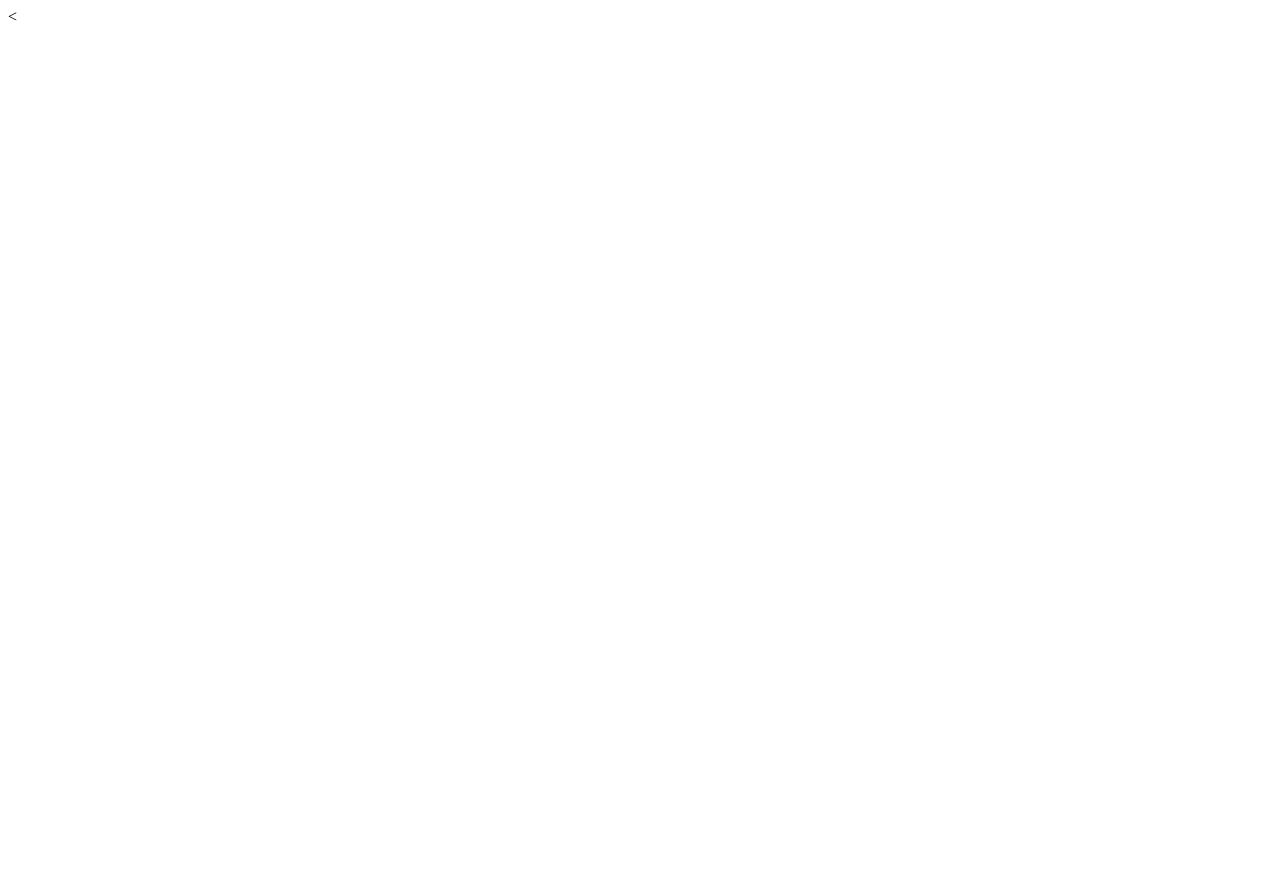
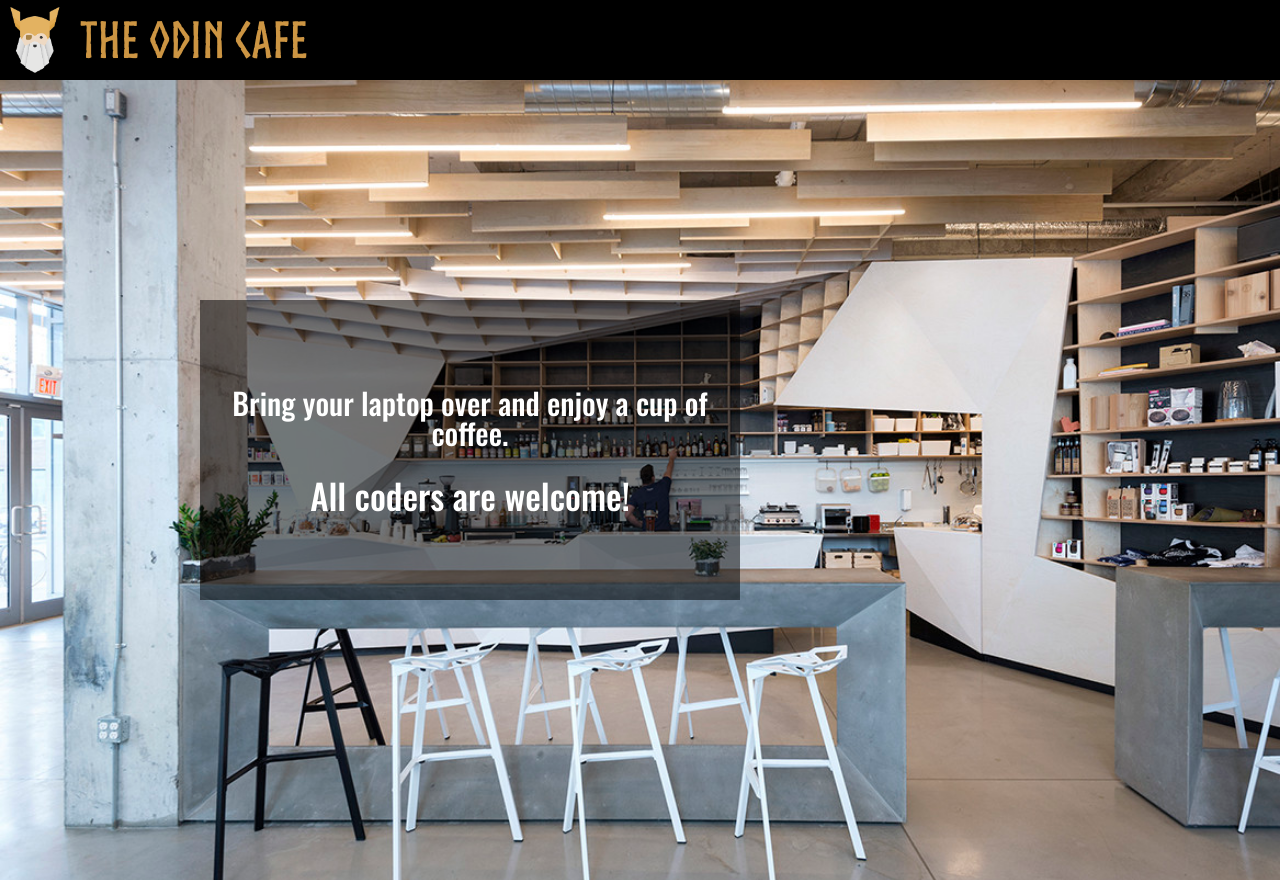
Before and after one commit to lufere/restaurant_page, a website built with webpack: page dist/index.html in a window 1280 px wide. Before the commit the page ends 800 px from the top, so only its background shows below. Built offline with nearby package versions, Linux system fonts and the light colour scheme.

Commit message:
Finished the HTML/CSS design skeleton before deleting to generate it via javascript

```diff
--- /dev/null
+++ b/css/style.css
@@ -0,0 +1,57 @@
+@font-face{
+    font-family: "Norsebold";
+    src:url("../font/Norsebold.otf")
+}
+
+body, html{
+    /* border: 1px solid red; */
+    height: 100%;
+    margin: 0;
+}
+
+#content{
+    background-image: url("../img/coffee2.jpg");
+    background-repeat: no-repeat;
+    background-size: cover;
+    height: 100%;
+    width: 100%;
+}
+
+header{
+    height: 80px;
+    background-color: rgb(0, 0, 0);
+    display: flex;
+    font-size: 50px;
+    align-items: center;
+    font-weight: bolder;
+    /* color:#e6c63b; */
+    color: #cc9543;
+    font-family: "Norsebold","Oswald", Arial;
+}
+
+header p{
+    margin-left: 10px;
+}
+
+#welcome{
+    height: 300px;
+    width: 500px;
+    background-color: rgba(0, 0, 0, 0.527);
+    position: absolute;
+    padding: 0 20px;
+    top: 300px;
+    left: 200px;
+    display:flex;
+    flex-direction: column;
+    align-items: center;
+    justify-content: center;
+    text-align: center;
+    color:white;
+    font-size: 30px;
+    font-family: "Oswald", Arial;
+}
+
+#welcome p:nth-child(2){
+    margin-top: 30px;
+    font-size: 35px;
+}
--- a/package.json
+++ b/package.json
@@ -2,13 +2,14 @@
   "name": "restaurant-page",
   "version": "1.0.0",
   "description": "",
-  "main": "index.js",
+  "private": true,
   "scripts": {
     "test": "echo \"Error: no test specified\" && exit 1"
   },
   "author": "",
   "license": "ISC",
   "devDependencies": {
+    "webpack": "^4.43.0",
     "webpack-cli": "^3.3.11"
   }
 }
```
Also changed, not shown: dist/index.html, dist/main.js (added), font/Norse.otf (added), font/Norsebold.otf (added), img/coffee2.jpg (added), img/coffee3.jpg (added), img/odinIcon.png (added), 2 other files.
